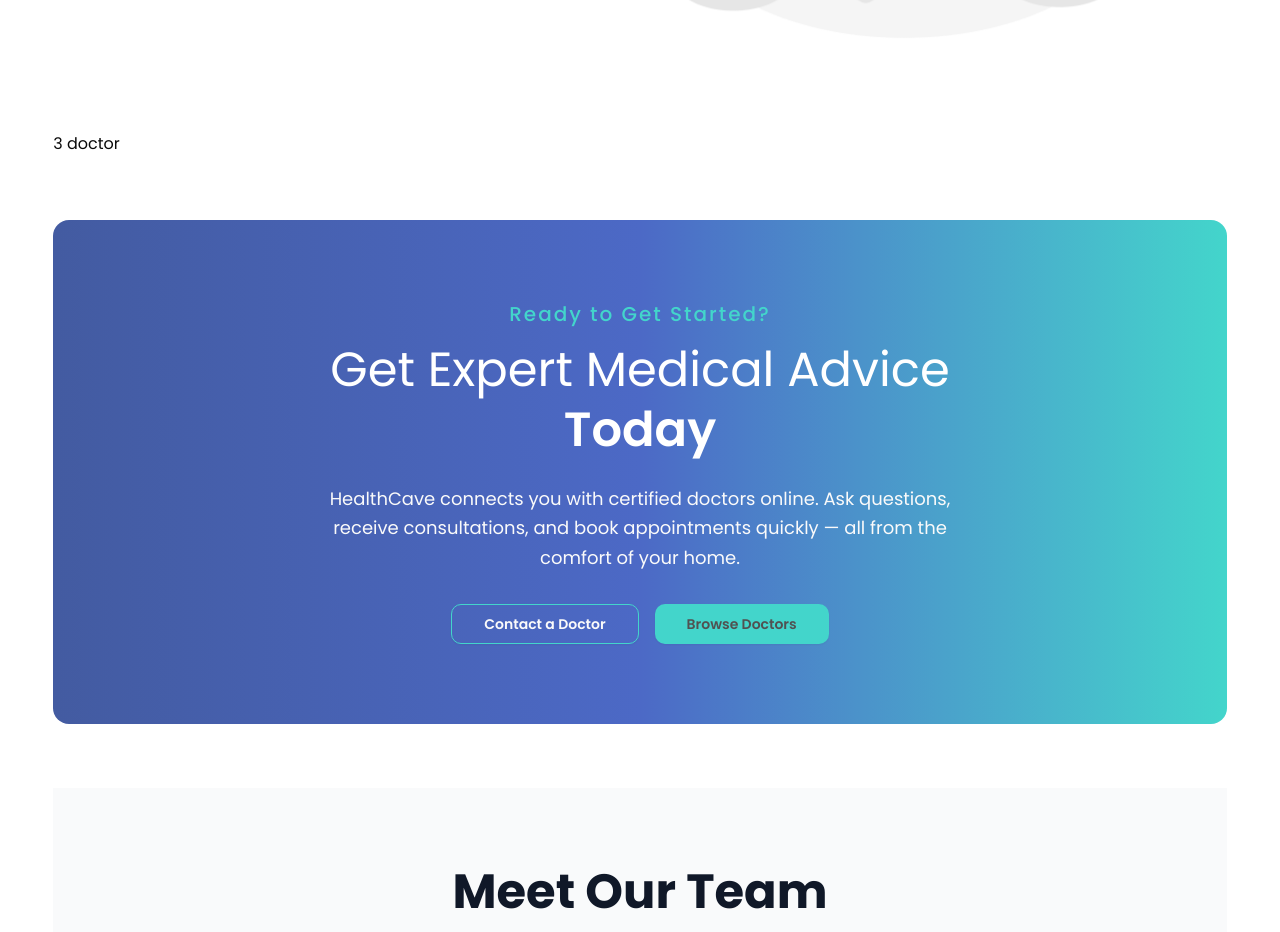
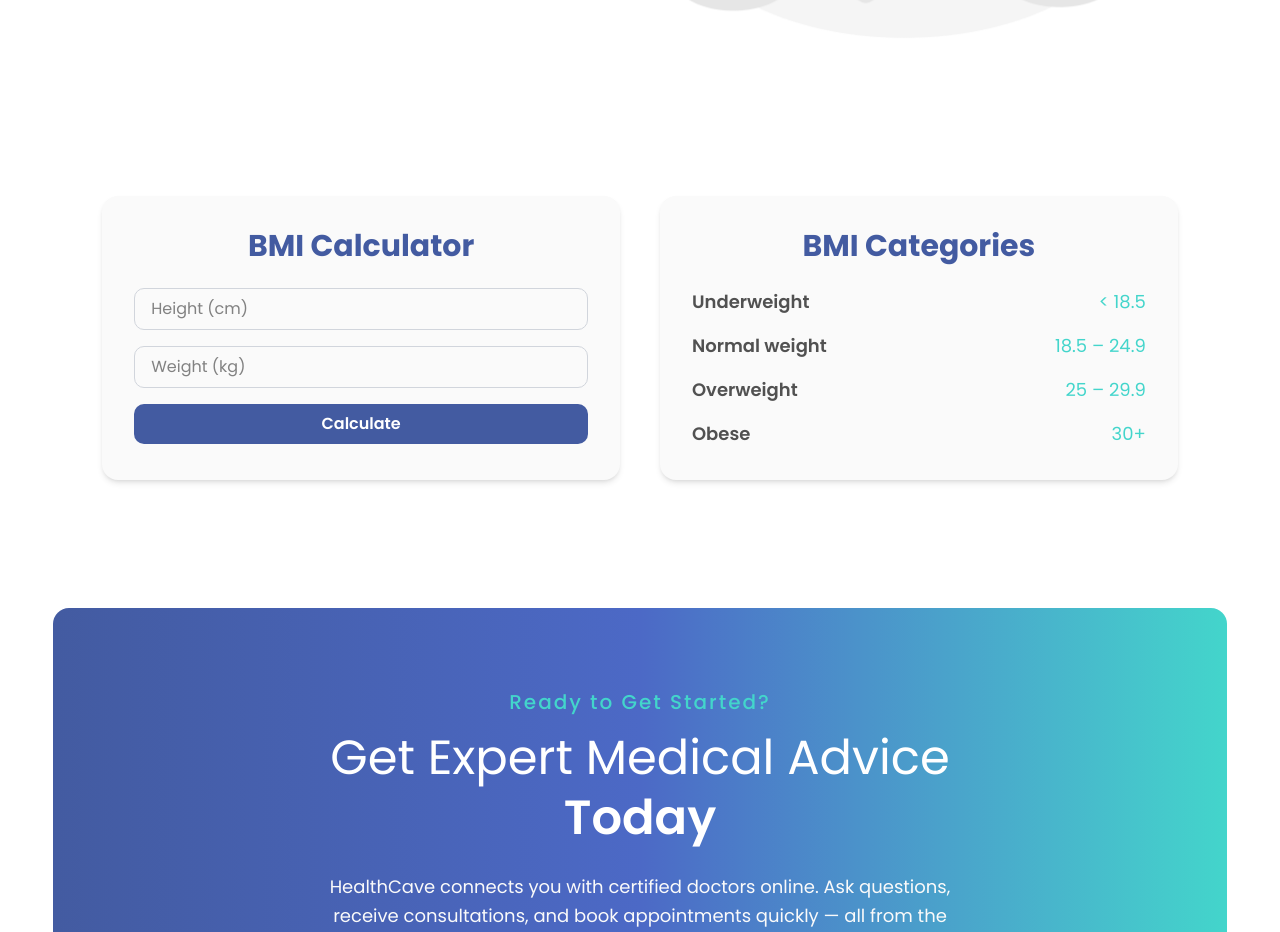
Before and after one commit to hsanik/Health-Cave, a Next.js app: page / in a window 1280 px wide. Shown: the part 1441-2373 px from the top of the page. Built offline with nearby package versions, Linux system fonts and the light colour scheme; no server answers.

Commit message:
bmi calculator added

```diff
--- a/src/app/home/bmi/page.jsx
+++ b/src/app/home/bmi/page.jsx
@@ -0,0 +1,100 @@
+"use client";
+import React, { useState } from "react";
+
+const Page = () => {
+  const [height, setHeight] = useState("");
+  const [weight, setWeight] = useState("");
+  const [bmi, setBmi] = useState(null);
+  const [status, setStatus] = useState("");
+
+  const calculateBMI = (e) => {
+    e.preventDefault();
+    if (!height || !weight) return;
+
+    const heightInMeters = height / 100;
+    const bmiValue = (weight / (heightInMeters * heightInMeters)).toFixed(1);
+    setBmi(bmiValue);
+
+    if (bmiValue < 18.5) setStatus("Underweight");
+    else if (bmiValue >= 18.5 && bmiValue < 24.9) setStatus("Normal weight");
+    else if (bmiValue >= 25 && bmiValue < 29.9) setStatus("Overweight");
+    else setStatus("Obese");
+  };
+
+  return (
+    <section className="w-11/12 mx-auto py-16">
+      <div className="grid grid-cols-1 md:grid-cols-2 gap-10">
+        {/* Left Side: BMI Calculator */}
+        <div className="bg-[#fafafa] dark:bg-[#435ba1] shadow-md rounded-2xl p-8">
+          <h2 className="text-3xl font-bold text-center text-[#435ba1] dark:text-white mb-6">
+            BMI Calculator
+          </h2>
+
+          <form
+            onSubmit={calculateBMI}
+            className="flex flex-col gap-4"
+          >
+            <input
+              type="number"
+              placeholder="Height (cm)"
+              value={height}
+              onChange={(e) => setHeight(e.target.value)}
+              className="px-4 py-2 border border-gray-300 rounded-lg focus:outline-none focus:ring-2 focus:ring-[#43d5cb]"
+            />
+            <input
+              type="number"
+              placeholder="Weight (kg)"
+              value={weight}
+              onChange={(e) => setWeight(e.target.value)}
+              className="px-4 py-2 border border-gray-300 rounded-lg focus:outline-none focus:ring-2 focus:ring-[#43d5cb]"
+            />
+            <button
+              type="submit"
+              className="px-6 py-2 bg-[#435ba1] hover:bg-[#4c69c6] text-white font-semibold rounded-lg transition"
+            >
+              Calculate
+            </button>
+          </form>
+
+          {bmi && (
+            <div className="mt-6 text-center">
+              <p className="text-xl font-semibold text-[#515151] dark:text-white">
+                Your BMI: <span className="text-[#43d5cb]">{bmi}</span>
+              </p>
+              <p className="text-lg text-[#515151] dark:text-gray-200">
+                Status: <span className="font-medium">{status}</span>
+              </p>
+            </div>
+          )}
+        </div>
+
+        {/* Right Side: Standard Values */}
+        <div className="bg-[#fafafa] dark:bg-[#435ba1] shadow-md rounded-2xl p-8">
+          <h2 className="text-3xl font-bold text-center text-[#435ba1] dark:text-white mb-6">
+            BMI Categories
+          </h2>
+          <ul className="space-y-4 text-lg">
+            <li className="flex justify-between">
+              <span className="font-semibold text-[#515151] dark:text-gray-200">Underweight</span>
+              <span className="text-[#43d5cb]">&lt; 18.5</span>
+            </li>
+            <li className="flex justify-between">
+              <span className="font-semibold text-[#515151] dark:text-gray-200">Normal weight</span>
+              <span className="text-[#43d5cb]">18.5 – 24.9</span>
+            </li>
+            <li className="flex justify-between">
+              <span className="font-semibold text-[#515151] dark:text-gray-200">Overweight</span>
+              <span className="text-[#43d5cb]">25 – 29.9</span>
+            </li>
+            <li className="flex justify-between">
+              <span className="font-semibold text-[#515151] dark:text-gray-200">Obese</span>
+              <span className="text-[#43d5cb]">30+</span>
+            </li>
+          </ul>
+        </div>
+      </div>
+    </section>
+  );
+};
+
+export default Page;
--- a/src/app/home/page.jsx
+++ b/src/app/home/page.jsx
@@ -2,7 +2,8 @@ import React from 'react'
 import CTA from './cta/page'
 import Banner from './banner/page';
 import About from './about/page';
-import DoctorHilight from './DoctorHilight/page';
+import Bmi from './bmi/page';
+/* import DoctorHilight from './DoctorHilight/page'; */
 import Gallery from '@/components/gallery/gallery';
 import Faq from '@/components/faq/faq';
 
@@ -12,7 +13,8 @@ export default function Home() {
     <div className="">
       <Banner></Banner>
       <About></About>
-      <DoctorHilight></DoctorHilight>
+      {/* <DoctorHilight></DoctorHilight> */}
+      <Bmi></Bmi>
       <CTA />
       <Gallery />
       <Faq />
```
